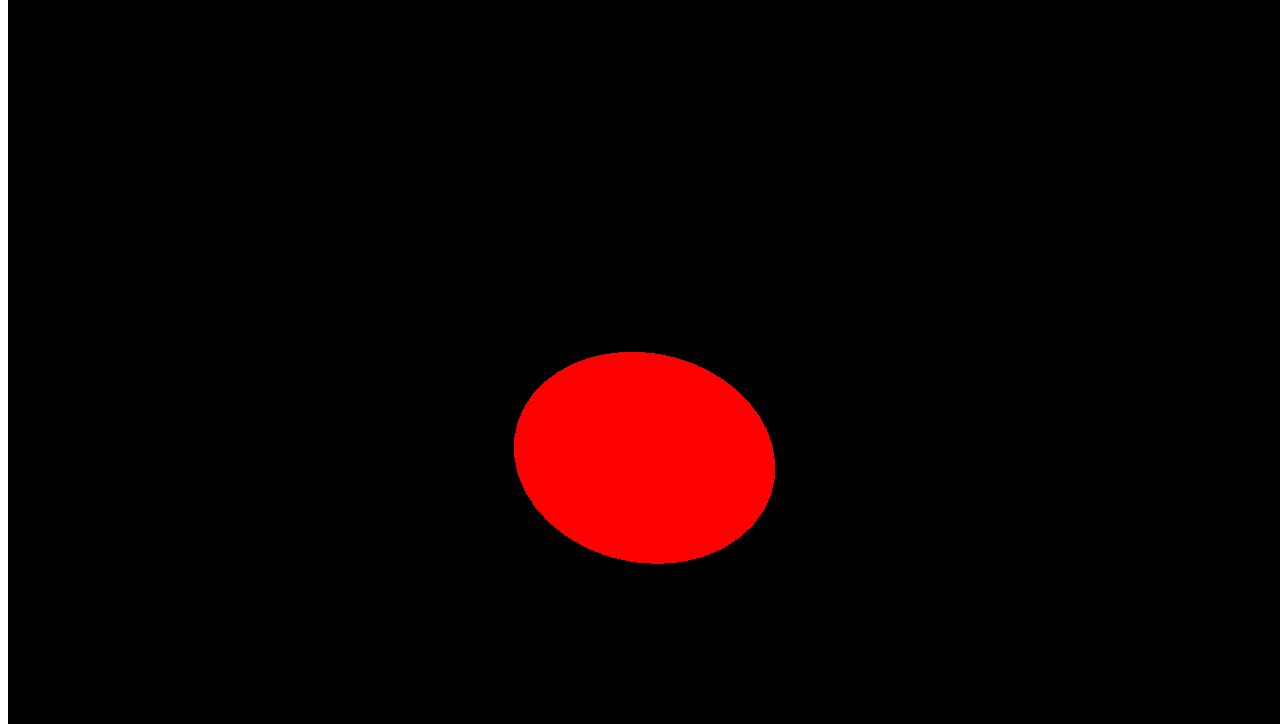
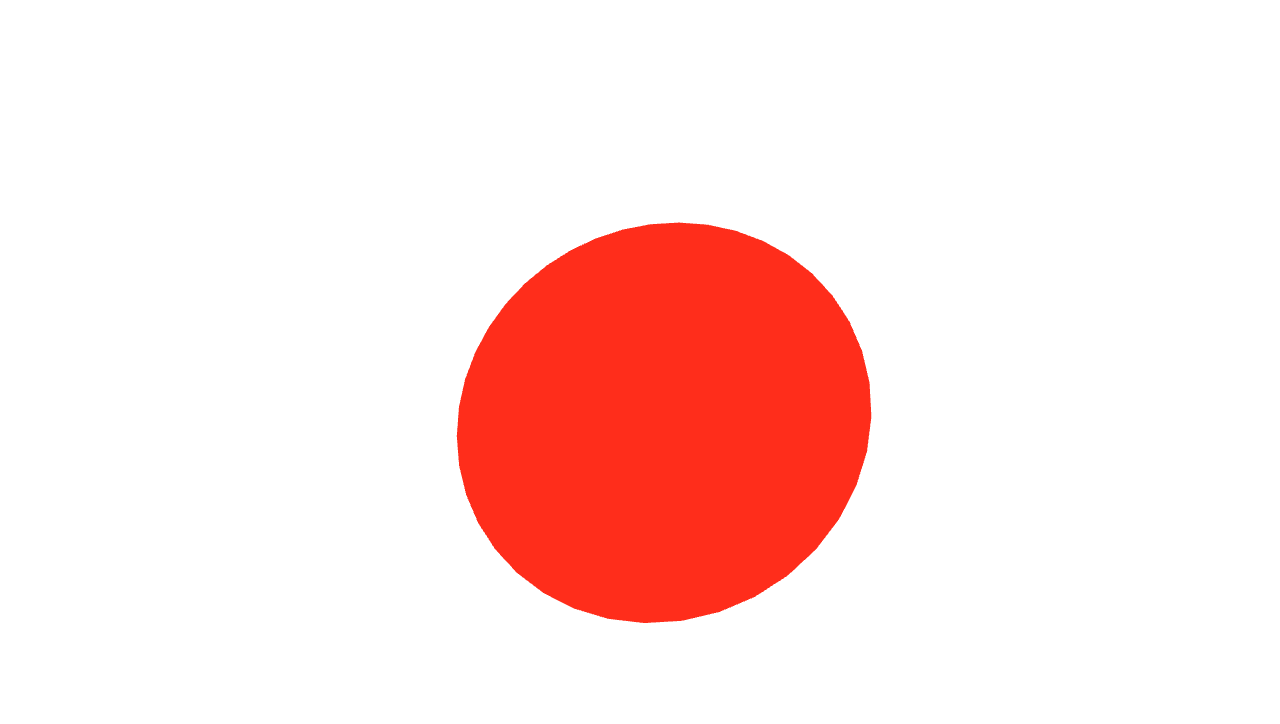
Before and after one commit to JasonMahar/JasonMahar.github.io, a plain HTML site: page hw2/index.html in a window 1280 px wide. Shown: the part 146-870 px from the top of the page. Drawn offline with nearby package versions, Linux system fonts and the light colour scheme.

Commit message:
Update index.html

```diff
--- a/hw2/index.html
+++ b/hw2/index.html
@@ -6,10 +6,10 @@
 	<meta name="description" content="Homework 2 with three.js" author="JasonMahar">
 
 	<style>
-	 .header { text-align: center; padding: 10px;  width: 100%; height: 20%; background-color: black; color: coral; }
+	 .header { text-align: center; padding: 0px;  width: 100%; height: 20%; background-color: white; color: purple; }
 	 .body { margin: 0; }
 	 .canvas { width: 100%; height: 70%; }
-	 .footer { padding: 10px; width: 100%; height: 10%; background-color: black; color: blue; }
+	 .footer { padding: 10px; width: 100%; height: 10%; background-color: white; color: blue; }
 	</style>
  </head>
 
@@ -19,46 +19,69 @@
     <p><a href ="https://ccsf.instructure.com/courses/47104/assignments/978538">
 		Module 3: Homework 2 - AR
 	</a></p>
-	<br />
  </div>
 
  <body>
   <script src="https://cdnjs.cloudflare.com/ajax/libs/three.js/r71/three.js"></script>
+
   <script>
+  // <script type="module">
+	// import * as THREE from './build/three.module.js';
+	// import { OrbitControls } from './js/OrbitControls.js';
+	// import { FlakesTexture } from './js/FlakesTexture.js';
+	// import { RGBELoader } from './js/RGBELoader.js';
 
 	// circle parameters:
 	// 		radius: radius,
 	//		segments: segments,
 	//		thetaStart: thetaStart,
 	//		thetaLength: thetaLength
-	const DEFAULT_RADIUS = 5;
+	const DEFAULT_RADIUS = 200;
 	const DEFAULT_SEGMENTS = 40;
-	const DEFAULT_THETA_START= 0;		// 0
-	const DEFAULT_THETA_LENGTH = 1;	//  Math.PI * 2
+	const DEFAULT_THETA_START= 0;
+	const DEFAULT_THETA_LENGTH = Math.PI * 2;
 
 	const COLOR_RED = 0xff0000;
-	const CAMERA_DISTANCE_FROM_ORIGIN = 20;
+	const CAMERA_DISTANCE_FROM_ORIGIN = 500;
 
 	var scene = new THREE.Scene();
-	 var camera = new THREE.PerspectiveCamera(75, window.innerWidth/window.innerHeight, 0.1, 1000);
-	 var renderer = new THREE.WebGLRenderer();
+
+	var renderer = new THREE.WebGLRenderer({alpha: true, antialias: true});
 	renderer.setSize(window.innerWidth, window.innerHeight);
 	document.body.appendChild(renderer.domElement);
+
+	// pointlight = new THREE.PointLight(0xffffff, 1);
+	// pointlight.position.set(200, 200, 2000);
+	// scene.add(pointlight);
+
+	// var texture = new THREE.CanvasTexture(new FlakesTexture());
+	// texture.wrapS = THREE.RepeatWrapping;
+	// texture.wrapT = THREE.RepeatWrapping;
+	// texture.repeat.x = 10;
+	// texture.repeat.y = 6;
+
+	renderer.outputEncoding = THREE.sRGBEncoding;
+	renderer.toneMapping = THREE.ACESFilmicToneMapping;
+	renderer.toneMappingExposure = 1.25;
+
 	var geometry = new THREE.CircleGeometry(DEFAULT_RADIUS, DEFAULT_SEGMENTS);
 	//var geometry = new THREE.CircleGeometry(DEFAULT_RADIUS, DEFAULT_SEGMENTS, DEFAULT_THETA_START, DEFAULT_THETA_LENGTH);
 	var material = new THREE.MeshBasicMaterial( { color: COLOR_RED } );
+	material.side = THREE.DoubleSide;
 	var circle  = new THREE.Mesh(geometry, material);
 	scene.add(circle);
+
+	var camera = new THREE.PerspectiveCamera(75, window.innerWidth/window.innerHeight, 0.1, 1000);
 	camera.position.z = CAMERA_DISTANCE_FROM_ORIGIN;
 
-
+//new RGBELoader().setPath('.').load('kiara_2_sunrise_1k.hdr', function(hdrmap) {
 	// kiara_2_sunrise_1k.hdr
 
 	// renderer.render(scene, camera);
 	var animate = function () {
-	 circle.rotation.x += 0.05;
-	 circle.rotation.y += 0.01;
-	 circle.rotation.z += 0.007;
+	circle.rotation.x += 0.051;
+	circle.rotation.y += 0.032;
+	circle.rotation.z += 0.025;
 	renderer.render(scene, camera);
 	requestAnimationFrame(animate);
 	};
```
Lines whose indentation alone changed are shown as unchanged.
